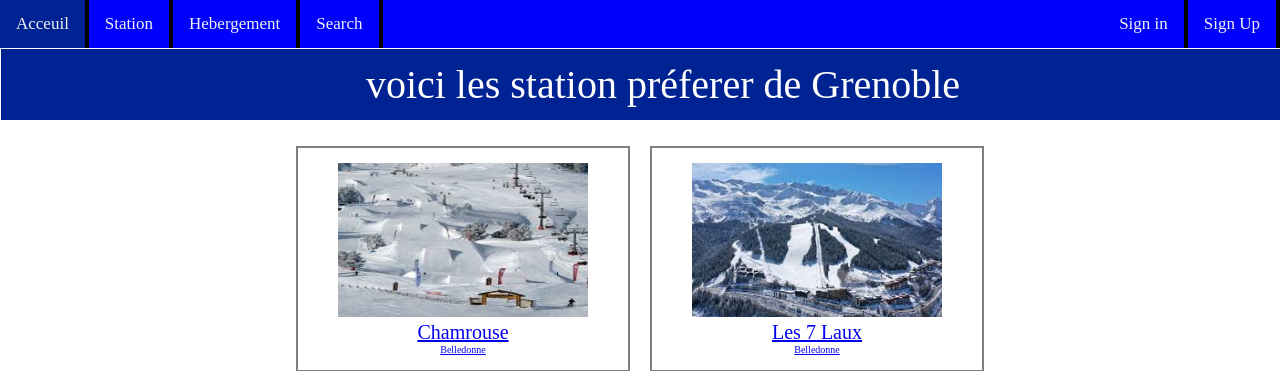
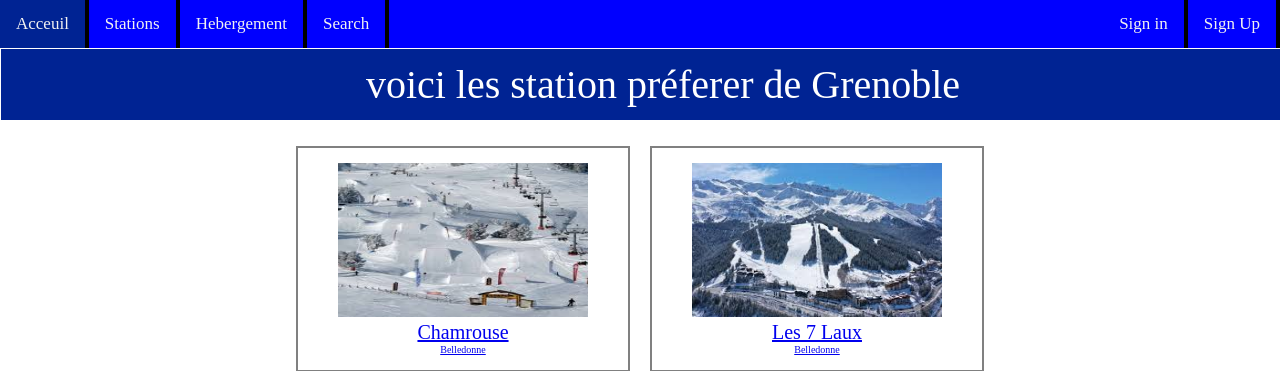
Before and after one commit to igordidier/projet-web, a PHP site: page /station.php in a window 1280 px wide; the page is wider, and only the part inside the window is pictured. Shown: the top 371 px of that part. Run offline with PHP 8.4, Linux system fonts and the light colour scheme.

Commit message:
Update station.php

```diff
--- a/station.php
+++ b/station.php
@@ -10,7 +10,7 @@
 
     <div class="topnav">
   <a  href="index.html">Acceuil</a>
-  <a href="station.php">Station</a>
+  <a href="station.php">Stations</a>
   <a href="#contact">Hebergement</a>
   <a href="#about">Search</a>
   <div class="sign">
```
